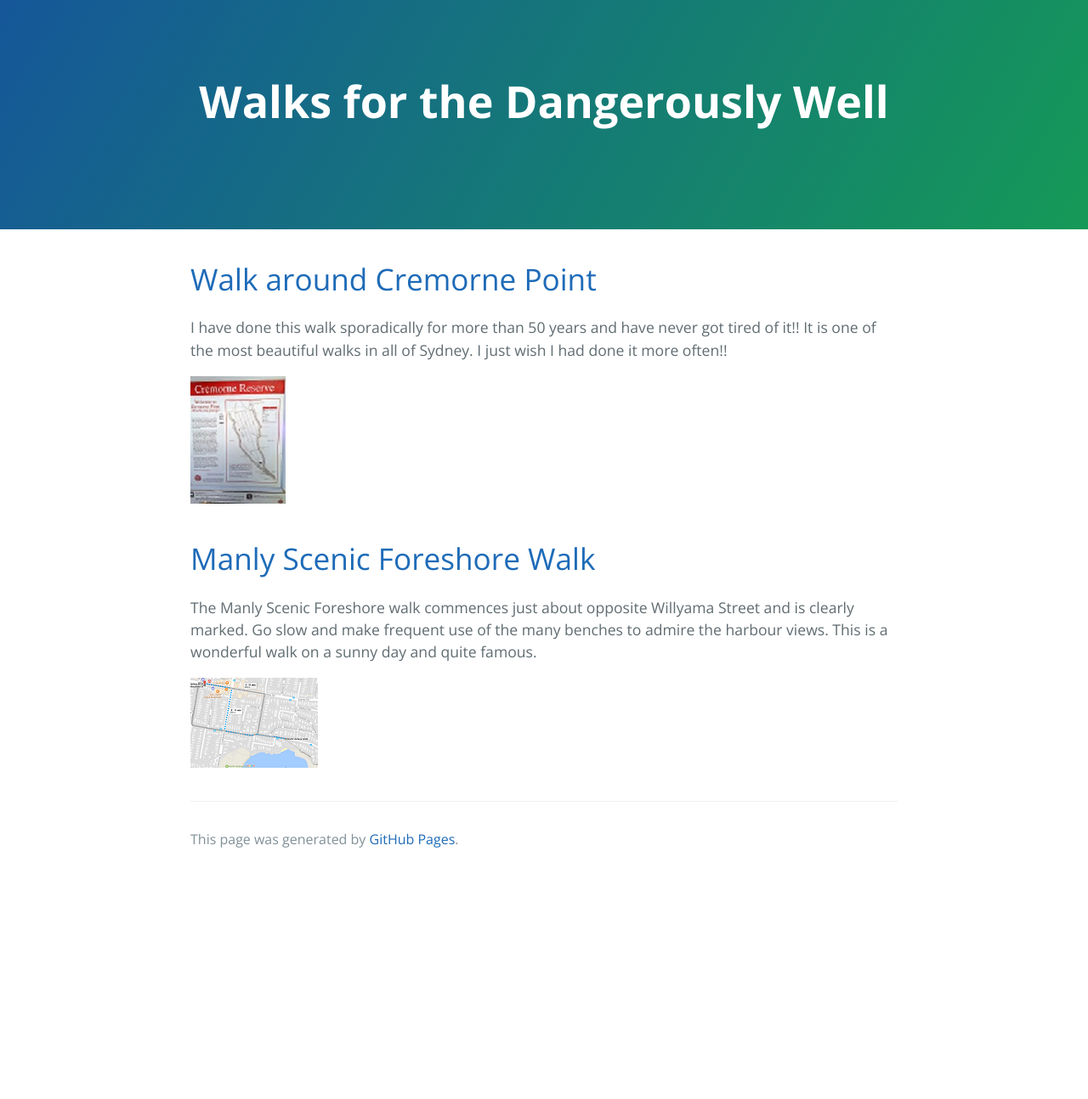
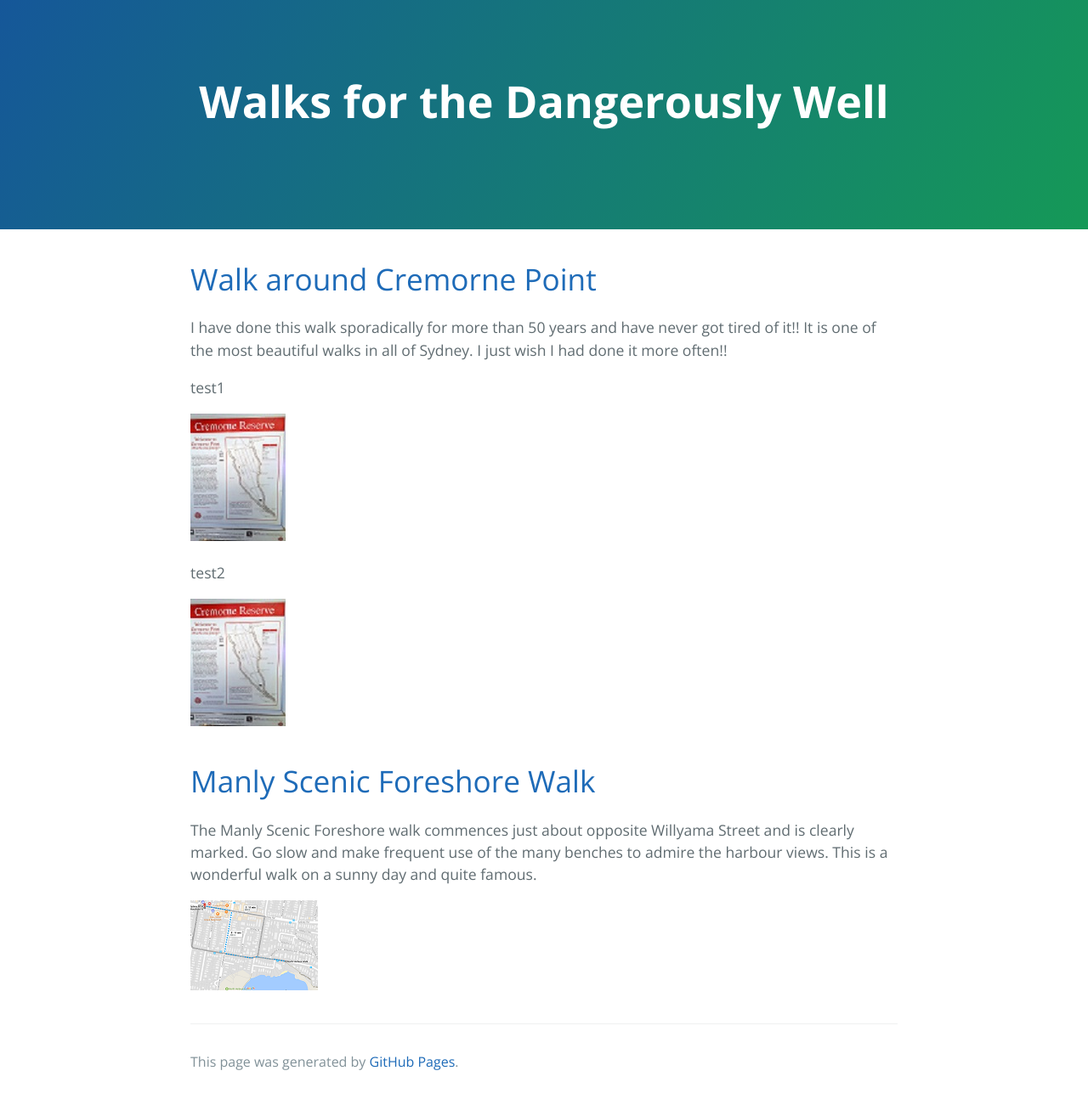
Before and after one commit to janet1405/janet1405.github.io, a Jekyll site: the page built from index.md, in a window 1280 px wide. Shown: the whole page at 85% size. Built offline with Jekyll 4.4.1, drawn with Linux system fonts in a browser that asks for light colours; the repository's description, which GitHub fills in, is left out; our own code applies the rules of GitHub Pages for plain Markdown files; before the commit the page ends 1032 px from its top, so only the background shows below that.

Commit message:
Update index.md

```diff
--- a/index.md
+++ b/index.md
@@ -11,10 +11,18 @@ layout: default
 
 I have done this walk sporadically for more than 50 years and have never got tired of it!! It is one of the most beautiful walks in all of Sydney. I just wish I had done it more often!!
 
+test1
+
 
 [![](\assets\img\cremorne_point\WalkAroundCremornePoint_112_150.jpg "Cremorne Point Map")](\assets\img\cremorne_point\WalkAroundCremornePoint.jpg)
 
 
+test2
+
+[![][logo]][largepic]
+
+[logo]: \assets\img\cremorne_point\WalkAroundCremornePoint_112_150.jpg "Cremorne Point Map"
+[largepic]: \assets\img\cremorne_point\WalkAroundCremornePoint.jpg
 
 
 # [](#header-2)[Manly Scenic Foreshore Walk](\walks\manly_foreshore)
```
